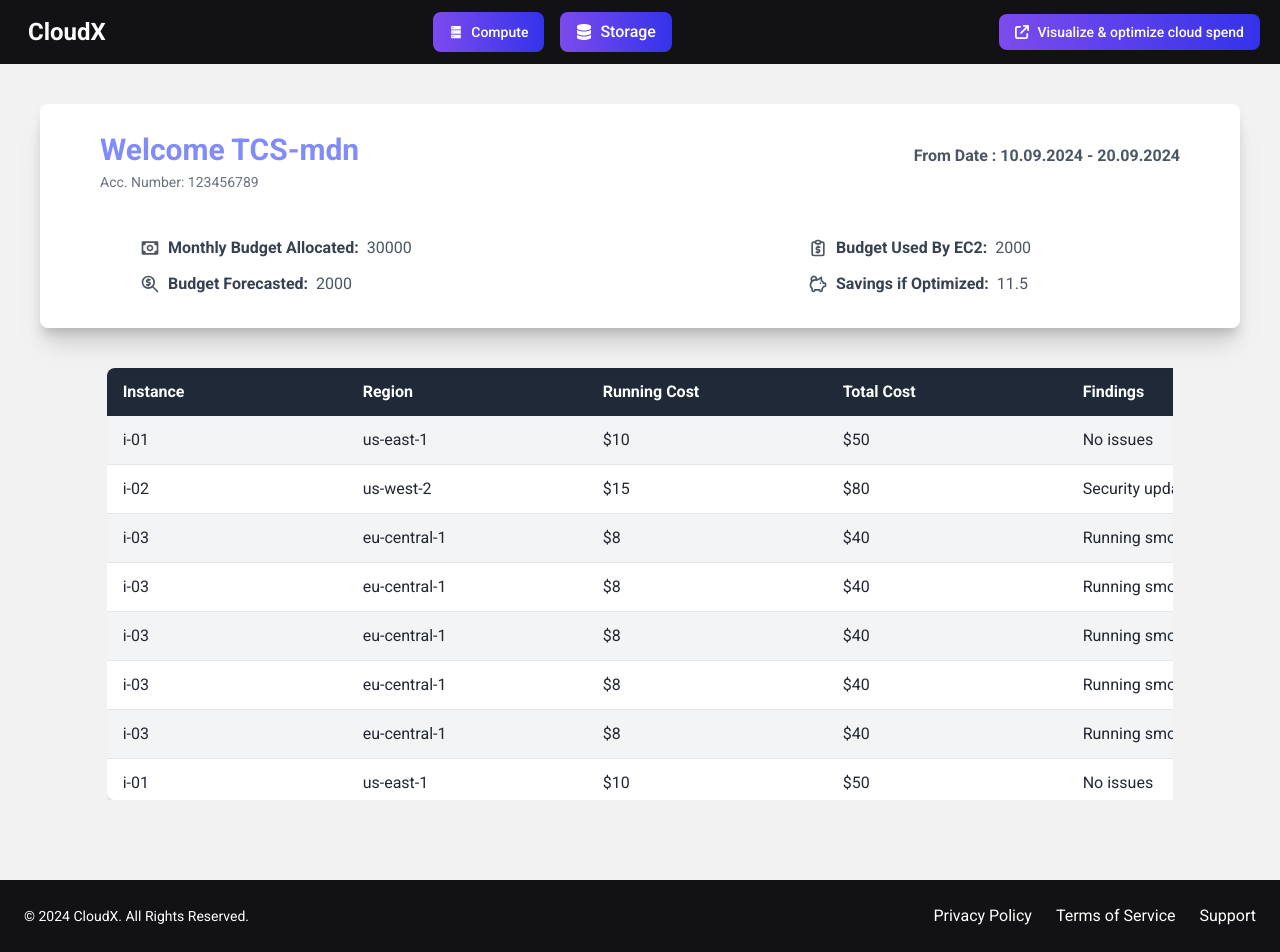
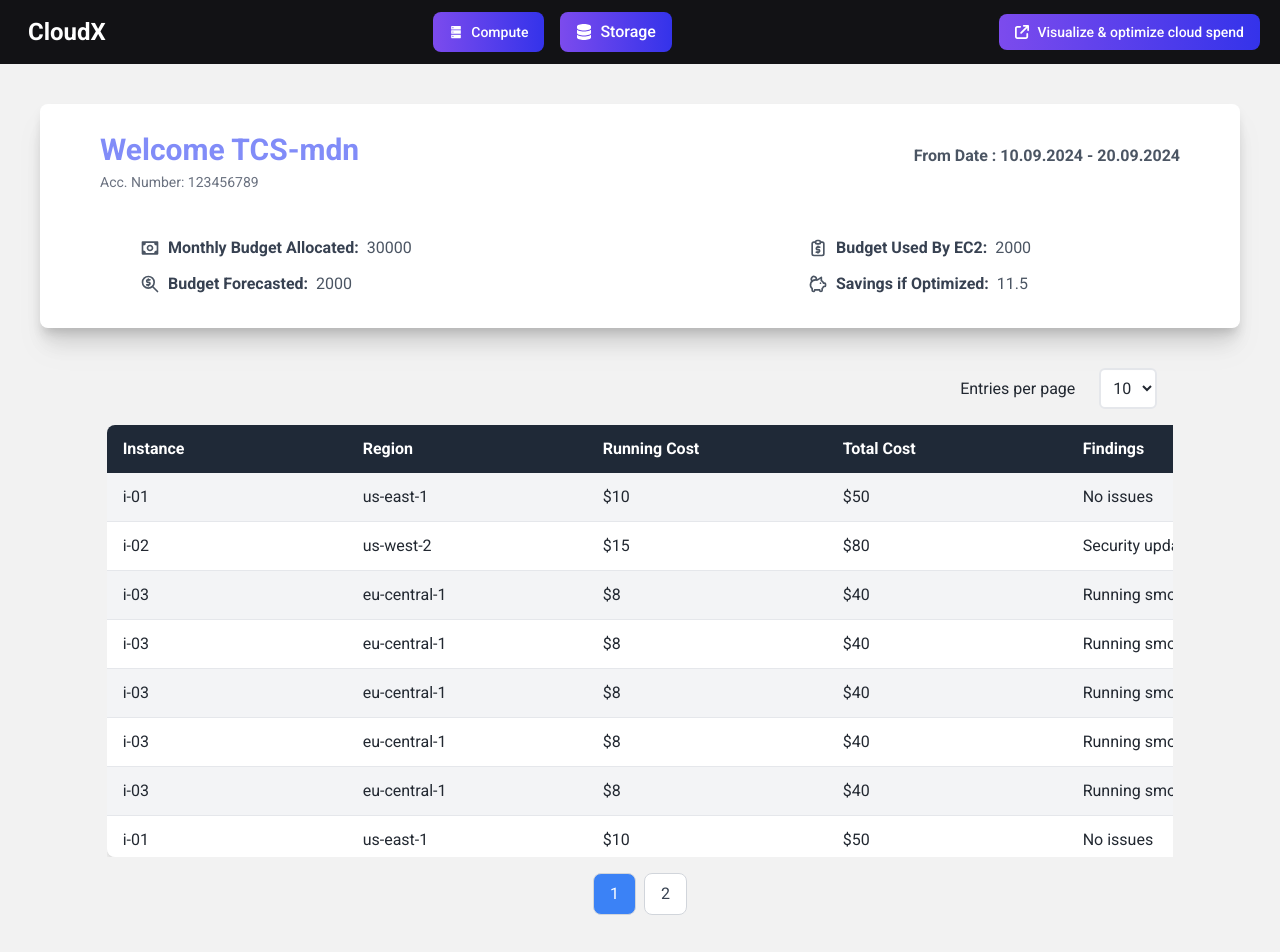
Before and after one commit to ANSHJOSHI1811/Based-Project, a React (Create React App) app: page /usage in a window 1280 px wide. Shown: the top 952 px of the page. Built offline with nearby package versions, Linux system fonts and the light colour scheme.

Commit message:
optimizing code

```diff
--- a/src/components/DetailesRightComponent.jsx
+++ b/src/components/DetaileContainer.jsx
@@ -1,6 +1,8 @@
+// MoreinfoTable.js
 import React, { useEffect, useState } from 'react';
-import InstanceDetails from './InstanceDetails';
-import Pagination from './Pagination';
+import InstanceDetails from './InstanceDetailsTable';
+import RowsPerPageSelector from './RowsPerPageSelector';
+import PaginationComponent from './PaginationComponent';
 
 const MoreinfoTable = () => {
   const [data, setData] = useState([]);
@@ -8,7 +10,6 @@ const MoreinfoTable = () => {
   const [rowsPerPage, setRowsPerPage] = useState(10);
   const [selectedRows, setSelectedRows] = useState([]);
 
-  // Fetch data
   useEffect(() => {
     fetch('/all-instances.json')
       .then((response) => response.json())
@@ -16,33 +17,26 @@ const MoreinfoTable = () => {
       .catch((error) => console.error('Error fetching data:', error));
   }, []);
 
-  // Calculate the index range for the current page
   const indexOfLastRow = currentPage * rowsPerPage;
   const indexOfFirstRow = indexOfLastRow - rowsPerPage;
   const currentRows = data.slice(indexOfFirstRow, indexOfLastRow);
-
-  // Total number of pages
   const totalPages = Math.ceil(data.length / rowsPerPage);
 
-  // Handle page change
   const handlePageChange = (page) => {
     if (page !== '...') setCurrentPage(page);
   };
 
-  // Handle change in rows per page
   const handleRowsPerPageChange = (event) => {
     setRowsPerPage(Number(event.target.value));
     setCurrentPage(1);
   };
 
-  // Handle individual row selection
   const handleRowSelect = (id) => {
     setSelectedRows((prev) =>
       prev.includes(id) ? prev.filter((rowId) => rowId !== id) : [...prev, id]
     );
   };
 
-  // Handle "Select All" checkbox
   const handleSelectAll = () => {
     if (currentRows.every((row) => selectedRows.includes(row.id))) {
       setSelectedRows((prev) => prev.filter((id) => !currentRows.some((row) => row.id === id)));
@@ -59,35 +53,20 @@ const MoreinfoTable = () => {
           <p>{data.length} offers found</p>
         </div>
 
-        {/* Dropdown for selecting rows per page */}
-        <div className=" col-span-2 mb-4 text-right">
-          <span className="ml-2 mr-4">Entries per page</span>
-          <select
-            className="select select-bordered bg-white rounded-md border-solid border-2 ml-2 mr-4 px-2 py-2 "
-            value={rowsPerPage}
-            onChange={handleRowsPerPageChange}
-          >
-            <option value={10}>10</option>
-            <option value={20}>20</option>
-            <option value={50}>50</option>
-          </select>
+        <RowsPerPageSelector
+          rowsPerPage={rowsPerPage}
+          handleRowsPerPageChange={handleRowsPerPageChange}
+        />
       </div>
 
-      </div>
-
-
-      {/* Scrollable Table Container */}
-      <div className="overflow-y-auto border border-gray-300 rounded-md" style={{ height: "512px" }}>
       <InstanceDetails
         data={currentRows}
         selectedRows={selectedRows}
         handleRowSelect={handleRowSelect}
         handleSelectAll={handleSelectAll}
       />
-      </div>
 
-      {/* Pagination Controls */}
-      <Pagination
+      <PaginationComponent
         totalPages={totalPages}
         currentPage={currentPage}
         handlePageChange={handlePageChange}
--- a/src/components/InstanceDetails.jsx
+++ b/src/components/InstanceDetailsTable.jsx
@@ -6,6 +6,7 @@ const InstanceDetails = ({ data, selectedRows, handleRowSelect, handleSelectAll
   const isAllSelected = data.every(row => selectedRows.includes(row.id));
 
   return (
+    <div className="overflow-y-auto border border-gray-300 rounded-md" style={{ height: "512px" }}>
     <table className="min-w-full bg-white">
       <thead className="sticky top-0 bg-white">
         <tr className="text-left border-b border-gray-300">
@@ -60,6 +61,8 @@ const InstanceDetails = ({ data, selectedRows, handleRowSelect, handleSelectAll
         ))}
       </tbody>
     </table>
+    </div>
+
   );
 };
 
--- /dev/null
+++ b/src/components/PaginationComponent.jsx
@@ -0,0 +1,36 @@
+// PaginationComponent.js
+import React from 'react';
+
+const PaginationComponent = ({ totalPages, currentPage, handlePageChange }) => {
+  const generatePageNumbers = () => {
+    const pageNumbers = [];
+    if (totalPages <= 5) {
+      for (let i = 1; i <= totalPages; i++) pageNumbers.push(i);
+    } else if (currentPage <= 3) {
+      pageNumbers.push(1, 2, 3, '...', totalPages);
+    } else if (currentPage >= totalPages - 2) {
+      pageNumbers.push(1, '...', totalPages - 2, totalPages - 1, totalPages);
+    } else {
+      pageNumbers.push(1, '...', currentPage - 1, currentPage, currentPage + 1, '...', totalPages);
+    }
+    return pageNumbers;
+  };
+
+  return (
+    <div className="join mt-4 flex justify-center">
+      {generatePageNumbers().map((page, index) => (
+        <button
+          key={index}
+          className={`join-item btn border border-gray-300 rounded-lg px-4 py-2 mx-1 transition duration-200 ease-in-out ${
+            page === currentPage ? 'btn-active bg-blue-500 text-white' : 'bg-white text-gray-700'
+          } ${page === '...' ? 'btn-disabled text-gray-400' : ''}`}
+          onClick={() => handlePageChange(page)}
+        >
+          {page}
+        </button>
+      ))}
+    </div>
+  );
+};
+
+export default PaginationComponent;
--- /dev/null
+++ b/src/components/RowsPerPageSelector.jsx
@@ -0,0 +1,21 @@
+// RowsPerPageSelector.js
+import React from 'react';
+
+const RowsPerPageSelector = ({ rowsPerPage, handleRowsPerPageChange }) => {
+  return (
+    <div className="col-span-2 mb-4 text-right">
+      <span className="ml-2 mr-4">Entries per page</span>
+      <select
+        className="select select-bordered bg-white rounded-md border-solid border-2 ml-2 mr-4 px-2 py-2"
+        value={rowsPerPage}
+        onChange={handleRowsPerPageChange}
+      >
+        <option value={10}>10</option>
+        <option value={20}>20</option>
+        <option value={50}>50</option>
+      </select>
+    </div>
+  );
+};
+
+export default RowsPerPageSelector;
--- a/src/pages/Errorpage.jsx
+++ b/src/pages/Errorpage.jsx
@@ -5,7 +5,7 @@ const ErrorPage = () => {
     <div className="flex flex-col items-center justify-center min-h-screen bg-gray-100">
       <h1 className="text-4xl font-bold mb-4">404</h1>
       <p className="text-lg mb-6">Oops! The page you are looking for doesn't exist.</p>
-      <a href="/" className="text-blue-500 hover:underline">Go Back dTaxi</a>
+      <a href="/" className="text-blue-500 hover:underline">Go Back To Home Page</a>
     </div>
   );
 };
--- a/src/pages/MoreDetails.jsx
+++ b/src/pages/MoreDetails.jsx
@@ -1,6 +1,6 @@
 import React from 'react';
 import Sidebar from '../components/Sidebar';
-import MoreinfoTable from '../components/DetailesRightComponent';
+import MoreinfoTable from '../components/DetaileContainer';
 
 function MoreDetails() {
 
--- a/src/pages/Usage.jsx
+++ b/src/pages/Usage.jsx
@@ -1,13 +1,62 @@
-import Table from "../components/Table";
+// Usage.js
+import React, { useState, useEffect } from 'react';
+import UsageTable from "../components/UsageTable"
+import PaginationComponent from "../components/PaginationComponent";
+import RowsPerPageSelector from "../components/RowsPerPageSelector";
 import SomeDetails from "../components/SomeDetails";
-function Usage () {
 
-  return ( <>
-<SomeDetails/>
-  <div className="container mx-auto mt-10 w-5/6 ">
-   <Table/>
-  </div></>
+function Usage() {
+  const [instances, setInstances] = useState([]); // Complete data
+  const [currentPage, setCurrentPage] = useState(1); // Track current page
+  const [rowsPerPage, setRowsPerPage] = useState(10); // Rows per page
+
+  // Fetch the data
+  useEffect(() => {
+    fetch('/aws-instances.json')
+      .then(response => response.json())
+      .then(data => setInstances(data))
+      .catch(error => console.error('Error fetching data:', error));
+  }, []);
+
+  // Calculate total pages based on data length and rows per page
+  const totalPages = Math.ceil(instances.length / rowsPerPage);
+
+  // Slice data for the current page
+  const paginatedData = instances.slice(
+    (currentPage - 1) * rowsPerPage,
+    currentPage * rowsPerPage
   );
-};
+
+  // Handle page change
+  const handlePageChange = (page) => {
+    if (page !== '...') setCurrentPage(page);
+  };
+
+  // Handle rows per page change
+  const handleRowsPerPageChange = (event) => {
+    setRowsPerPage(parseInt(event.target.value, 10));
+    setCurrentPage(1); // Reset to the first page
+  };
+
+  return (
+    <>
+      <SomeDetails />
+      <div className="container mx-auto mt-10 w-5/6">
+        <RowsPerPageSelector
+          rowsPerPage={rowsPerPage}
+          handleRowsPerPageChange={handleRowsPerPageChange}
+        />
+
+        <UsageTable instances={paginatedData} />
+
+        <PaginationComponent
+          totalPages={totalPages}
+          currentPage={currentPage}
+          handlePageChange={handlePageChange}
+        />
+      </div>
+    </>
+  );
+}
 
 export default Usage;
```
Also changed, not shown: src/components/UsageTable.jsx (renamed from src/components/Table.jsx). Lines whose indentation alone changed are shown as unchanged.
